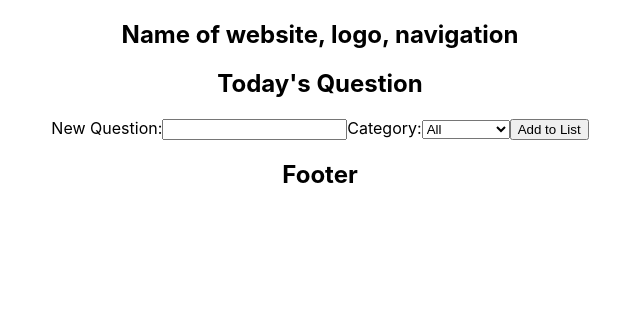
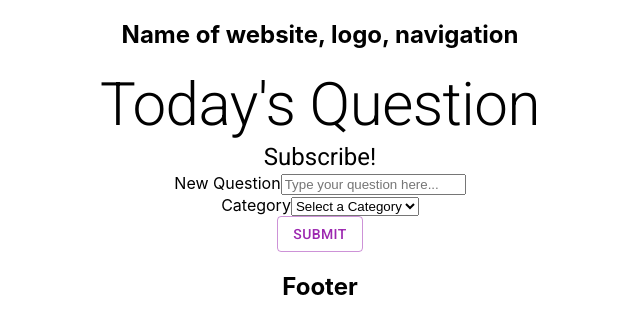
Before and after one commit to l33krys/react-question-of-the-day, a React (Create React App) app: page / in a window 1280 px wide. Shown: the top 334 px of the page, without its empty margins (320-960 px from the left). Built offline with nearby package versions, Linux system fonts and the light colour scheme.

Commit message:
added-form-and-some-stying-to-form

```diff
--- a/public/index.html
+++ b/public/index.html
@@ -8,6 +8,12 @@
     <meta
       name="description"
       content="Web site created using create-react-app"
+    />
+    <link rel="preconnect" href="https://fonts.googleapis.com" />
+    <link rel="preconnect" href="https://fonts.gstatic.com" crossorigin />
+    <link
+      rel="stylesheet"
+      href="https://fonts.googleapis.com/css2?family=Roboto:wght@300;400;500;600;700&display=swap"
     />
     <link rel="apple-touch-icon" href="%PUBLIC_URL%/logo192.png" />
     <!--
--- a/src/components/AddQuestionForm.js
+++ b/src/components/AddQuestionForm.js
@@ -1,26 +1,116 @@
-import React from "react";
+import React, { useState } from "react";
+import ReactDOM from "react-dom";
+import { Formik, Form, useField } from "formik";
+import * as Yup from "yup";
+import Typography from "@mui/material/Typography";
+import Button from "@mui/material/Button";
 
-function AddQuestionForm() {
+const MyTextInput = ({ label, ...props }) => {
+  const [field, meta] = useField(props);
   return (
-    <form className="NewItem">
-      <label>
-        New Question:
-        <input type="text" name="name" />
-      </label>
+    <>
+      <label htmlFor={props.id || props.name}>{label}</label>
+      <input className="text-input" {...field} {...props} />
+      {meta.touched && meta.error ? (
+        <div className="error">{meta.error}</div>
+      ) : null}
+    </>
+  );
+};
 
-      <label>
-        Category:
-        <select name="category">
-          <option value="All">All</option>
-          <option value="category">Category 1</option>
-          <option value="category">Category 2</option>
-          <option value="category">Category 3</option>
-        </select>
-      </label>
+const MySelect = ({ label, ...props }) => {
+  const [field, meta] = useField(props);
+  return (
+    <div>
+      <label htmlFor={props.id || props.name}>{label}</label>
+      <select {...field} {...props} />
+      {meta.touched && meta.error ? (
+        <div className="error">{meta.error}</div>
+      ) : null}
+    </div>
+  );
+};
 
-      <button type="submit">Add to List</button>
-    </form>
+const AddQuestionForm = () => {
+  const [addedQuestion, setAddedQuestion] = useState(null);
+
+  const handleSubmit = (values) => {
+    const newQuestion = {
+      text: values.newQuestion,
+      category: values.category,
+    };
+
+    fetch("http://localhost:3000/questions", {
+      method: "POST",
+      headers: { "Content-Type": "application/json" },
+      body: JSON.stringify(newQuestion),
+    })
+      .then((r) => r.json())
+      .then((questions) => {
+        setAddedQuestion(newQuestion);
+      });
+  };
+
+  return (
+    <>
+      <Typography variant="h5">Subscribe!</Typography>
+      <Formik
+        initialValues={{
+          newQuestion: "",
+          category: "",
+        }}
+        validationSchema={Yup.object({
+          newQuestion: Yup.string()
+            .max(150, "Must be 150 characters or less")
+            .required("Required"),
+          category: Yup.string()
+            .oneOf(
+              ["recreation", "family & friends", "work", "miscellaneous"],
+              "Invalid Job Type"
+            )
+            .required("Required"),
+        })}
+        onSubmit={(values, { setSubmitting }) => {
+          handleSubmit(values);
+          setSubmitting(false);
+        }}
+      >
+        <Form>
+          <MyTextInput
+            label="New Question"
+            name="newQuestion"
+            type="text"
+            placeholder="Type your question here..."
+          />
+
+          <MySelect label="Category" name="category">
+            <option value="">Select a Category</option>
+            <option value="recreation">Recreation</option>
+            <option value="family & friends">Family & Friends</option>
+            <option value="work">Work</option>
+            <option value="miscellaneous">Miscellaneous</option>
+          </MySelect>
+
+          <Button type="submit" color="secondary" variant="outlined">
+            Submit
+          </Button>
+        </Form>
+      </Formik>
+
+      {/* Display submitted question */}
+      {addedQuestion && (
+        <div>
+          <Typography variant="h6">Submitted Question:</Typography>
+          <p>
+            <strong>Question:</strong> {addedQuestion.text}
+          </p>
+          <p>
+            <strong>Category:</strong> {addedQuestion.category}
+          </p>
+        </div>
+      )}
+    </>
   );
-}
+};
 
 export default AddQuestionForm;
--- a/src/components/QuestionsContainer.js
+++ b/src/components/QuestionsContainer.js
@@ -1,9 +1,10 @@
 import React from "react";
+import Typography from "@mui/material/Typography";
 
 function QuestionsContainer() {
   return (
     <div>
-      <h2>Today's Question</h2>
+      <Typography variant="h2">Today's Question</Typography>
       {/* add components - QuestionList, Sort, Search, CategoryFilter*/}
     </div>
   );
--- a/src/index.js
+++ b/src/index.js
@@ -3,6 +3,10 @@ import ReactDOM from "react-dom/client";
 import "./index.css";
 import App from "./App";
 import reportWebVitals from "./reportWebVitals";
+import "@fontsource/roboto/300.css";
+import "@fontsource/roboto/400.css";
+import "@fontsource/roboto/500.css";
+import "@fontsource/roboto/700.css";
 
 const root = ReactDOM.createRoot(document.getElementById("root"));
 root.render(
```
Also changed, not shown: package.json (+7 -1 lines), 1 other file (tests, documents, lock files or other folders).
